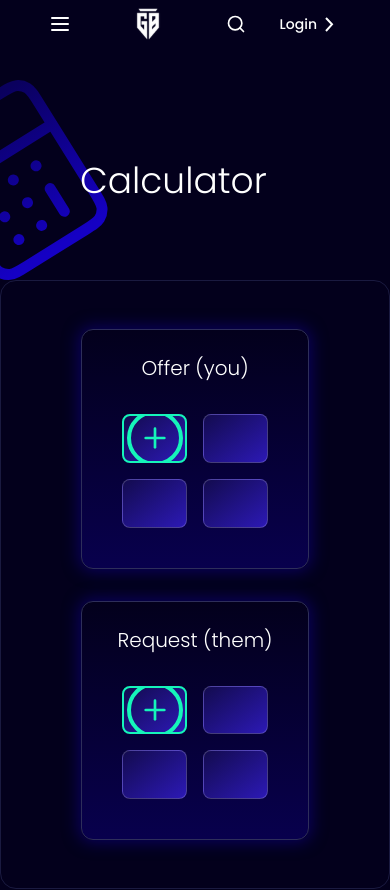
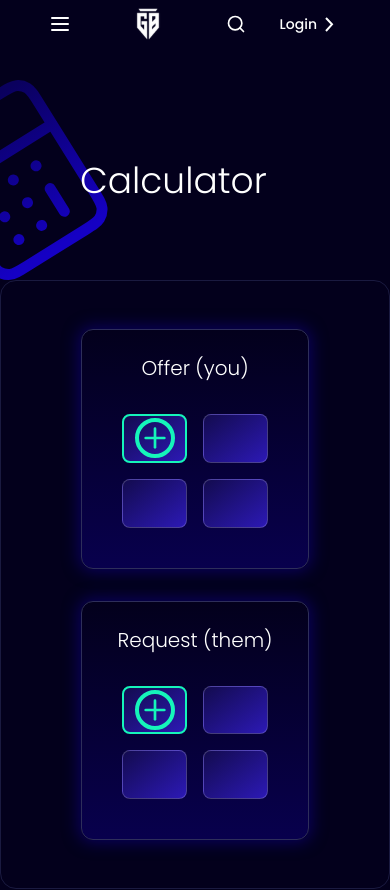
Before and after one commit to firdosh008/Gamersberg-, a Next.js app: page / in a window 390 px wide. Shown: the top 890 px of the page. Built offline with nearby package versions, Linux system fonts and the light colour scheme.

Commit message:
updated ui

```diff
--- a/components/fruit-grid.tsx
+++ b/components/fruit-grid.tsx
@@ -25,7 +25,9 @@ export default function FruitGrid({ fruits, onAddClick, onRemove }: FruitGridPro
           return (
             <div
               key={fruit?.id || `empty-${index}`}
-              className="relative aspect-[4/3] rounded-lg overflow-hidden flex items-center justify-center transition-colors"
+              className={`relative aspect-[4/3] rounded-lg overflow-hidden flex items-center justify-center transition-all ${
+                isEmptySlot ? "group" : ""
+              }`}
               style={{
                 background: "linear-gradient(to bottom right, rgba(19, 11, 79, 1), rgba(44, 25, 181, 1))",
                 border: isEmptySlot ? "2px solid #15F5BA" : "1px solid rgba(255, 255, 255, 0.2)",
@@ -33,7 +35,7 @@ export default function FruitGrid({ fruits, onAddClick, onRemove }: FruitGridPro
             >
               {fruit ? (
                 <>
-                  <div className="flex flex-col items-center justify-center p-2 relative">
+                  <div className="flex flex-col items-center justify-center p-2 relative z-10">
                     <Image
                       src={fruit.image || "/placeholder.svg"}
                       alt={fruit.name}
@@ -45,21 +47,30 @@ export default function FruitGrid({ fruits, onAddClick, onRemove }: FruitGridPro
                   </div>
                   <button
                     onClick={() => onRemove(fruit.id)}
-                    className="absolute top-1 right-1 bg-[#0c0c2a] rounded-full p-1 text-gray-400 hover:text-white"
+                    className="absolute top-1 right-1 bg-[#0c0c2a] rounded-full p-1 text-gray-400 hover:text-white z-10"
                   >
                     <X className="h-4 w-4" />
                   </button>
                 </>
               ) : isEmptySlot ? (
-                <button onClick={onAddClick} className="w-full h-full flex items-center justify-center relative">
+                <button
+                  onClick={onAddClick}
+                  className="w-full h-full flex items-center justify-center relative z-10"
+                >
                   <div
-                    className="flex items-center justify-center w-14 h-14 rounded-full border-4 bg-transparent"
+                    className="flex items-center justify-center border-4 bg-transparent
+                               lg:w-14 lg:h-14 sm:w-5 sm:h-5 rounded-full transition-all"
                     style={{ borderColor: "#15F5BA" }}
                   >
-                    <Plus className="h-8 w-8" style={{ color: "#15F5BA" }} />
+                    <Plus className="h-8 w-8 sm:h-6 sm:w-6" style={{ color: "#15F5BA" }} />
                   </div>
                 </button>
               ) : null}
+
+              {/* **Apply hover effect to entire slot, but keep + sign on top** */}
+              {isEmptySlot && (
+                <div className="absolute inset-0 transition-all duration-300 group-hover:bg-gradient-to-b group-hover:from-[#130B4F] group-hover:to-[#000000]"></div>
+              )}
             </div>
           );
         })}
```
